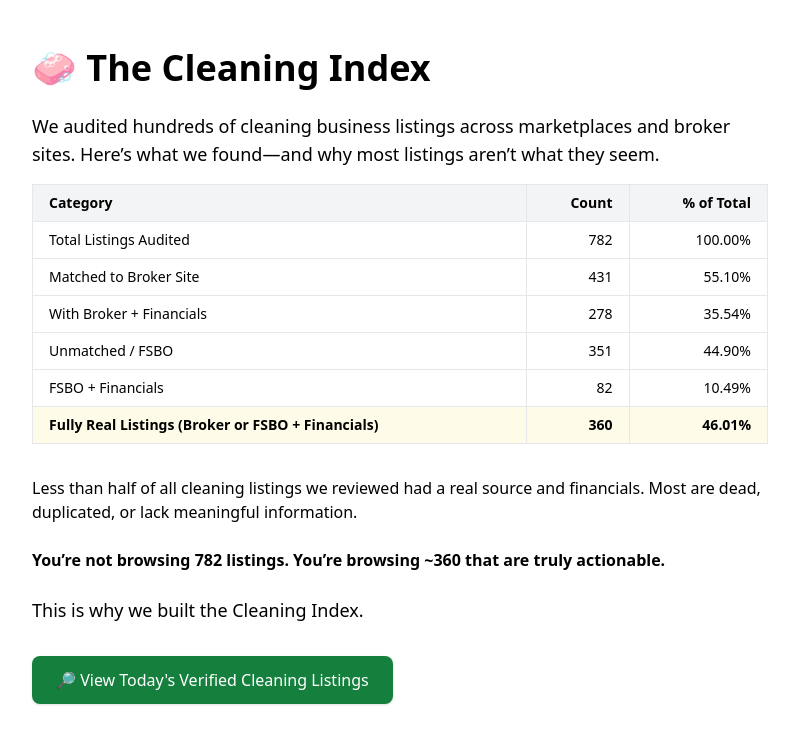
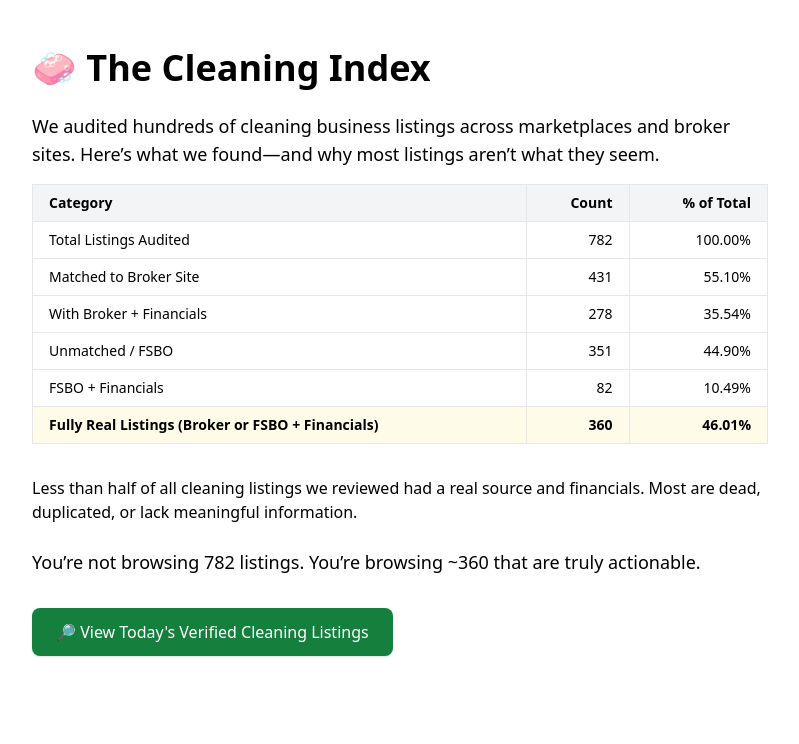
Before and after one commit to jeffsosville/cleaningexits, a Next.js app: page / in a window 1280 px wide. Shown: the top 744 px of the page, without its empty margins (240-1039 px from the left). Built offline with nearby package versions, Linux system fonts and the light colour scheme.

Commit message:
Rewrite index page; fix Next.js Link usage and add basic SEO

```diff
--- a/pages/index.tsx
+++ b/pages/index.tsx
@@ -1,11 +1,21 @@
-import Link from 'next/link';
+// pages/index.tsx
+import Link from "next/link";
+import Head from "next/head";
 
 export default function CleaningIndexPage() {
   return (
+    <>
+      <Head>
+        <title>The Cleaning Index</title>
+        <meta name="description" content="Verified cleaning & related service listings with real sources and financials." />
+      </Head>
+
       <div className="max-w-3xl mx-auto px-4 py-12">
         <h1 className="text-4xl font-bold mb-6">🧼 The Cleaning Index</h1>
+
         <p className="mb-4 text-lg">
-        We audited hundreds of cleaning business listings across marketplaces and broker sites. Here’s what we found—and why most listings aren’t what they seem.
+          We audited hundreds of cleaning business listings across marketplaces and broker sites.
+          Here’s what we found—and why most listings aren’t what they seem.
         </p>
 
         <div className="overflow-x-auto mb-8">
@@ -23,26 +33,31 @@ export default function CleaningIndexPage() {
               <tr><td className="border px-4 py-2">With Broker + Financials</td><td className="border px-4 py-2 text-right">278</td><td className="border px-4 py-2 text-right">35.54%</td></tr>
               <tr><td className="border px-4 py-2">Unmatched / FSBO</td><td className="border px-4 py-2 text-right">351</td><td className="border px-4 py-2 text-right">44.90%</td></tr>
               <tr><td className="border px-4 py-2">FSBO + Financials</td><td className="border px-4 py-2 text-right">82</td><td className="border px-4 py-2 text-right">10.49%</td></tr>
-            <tr className="font-bold bg-yellow-50"><td className="border px-4 py-2">Fully Real Listings (Broker or FSBO + Financials)</td><td className="border px-4 py-2 text-right">360</td><td className="border px-4 py-2 text-right">46.01%</td></tr>
+              <tr className="font-bold bg-yellow-50">
+                <td className="border px-4 py-2">Fully Real Listings (Broker or FSBO + Financials)</td>
+                <td className="border px-4 py-2 text-right">360</td>
+                <td className="border px-4 py-2 text-right">46.01%</td>
+              </tr>
             </tbody>
           </table>
         </div>
 
         <p className="mb-6">
-        Less than half of all cleaning listings we reviewed had a real source and financials. Most are dead, duplicated, or lack meaningful information.
+          Less than half of all cleaning listings we reviewed had a real source and financials.
+          Most are dead, duplicated, or lack meaningful information.
         </p>
 
-      <p className="mb-6 font-semibold">
+        <p className="mb-8 text-lg font-medium">
           You’re not browsing 782 listings. You’re browsing ~360 that are truly actionable.
         </p>
 
-      <p className="mb-8 text-lg font-medium">This is why we built the Cleaning Index.</p>
-
-      <Link href="/daily-cleaning">
-        <a className="inline-block bg-green-700 text-white px-6 py-3 rounded-lg shadow hover:bg-green-800 transition">
-          🔎 View Today's Verified Cleaning Listings
-        </a>
+        <Link
+          href="/daily-cleaning"
+          className="inline-block bg-green-700 text-white px-6 py-3 rounded-lg shadow hover:bg-green-800 transition"
+        >
+          🔎 View Today&apos;s Verified Cleaning Listings
         </Link>
       </div>
+    </>
   );
-}// ping
+}
```
Lines whose indentation alone changed are shown as unchanged.
